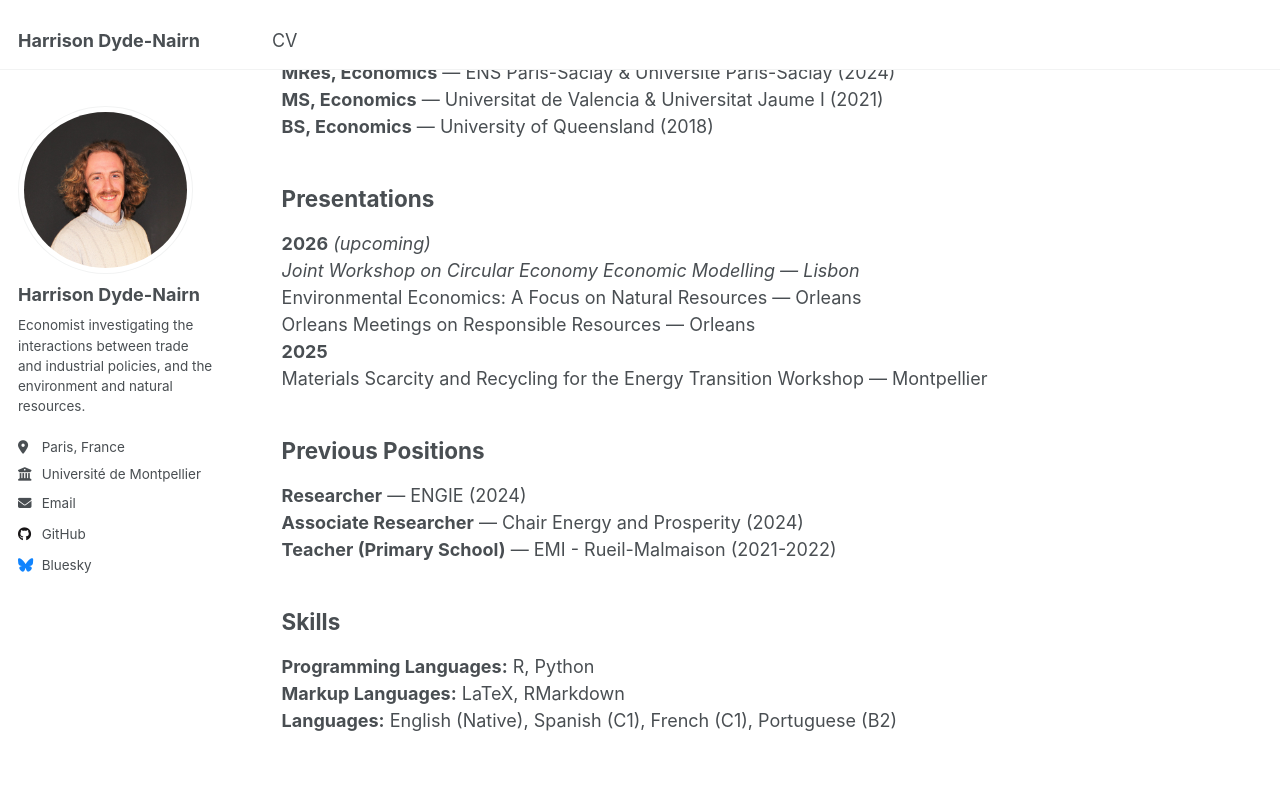
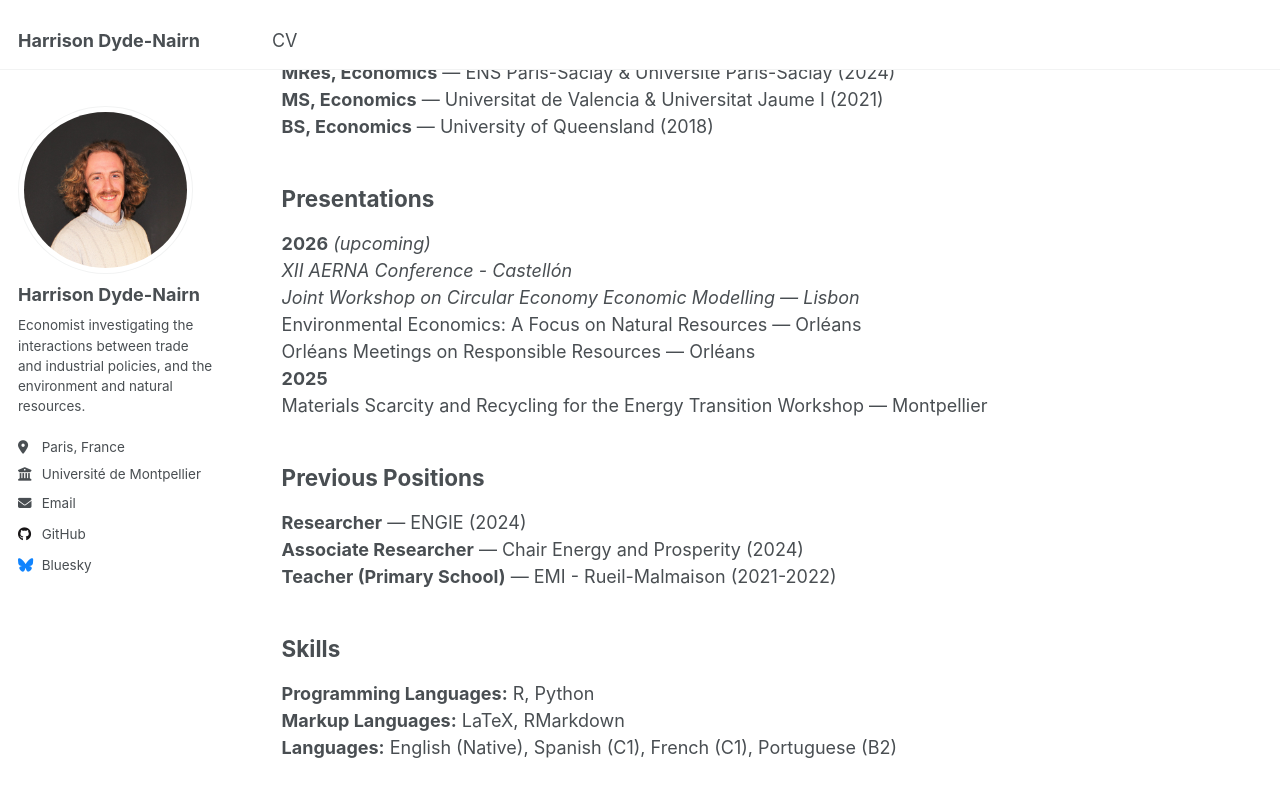
Before and after one commit to hdydenairn/hdydenairn.github.io, a Jekyll site: the page built from _pages/cv.md, in a window 1280 px wide and 900 px high, scrolled down 498 px. Shown: the top 797 px of the window. Built offline with Jekyll 4.4.1, drawn with Linux system fonts in a browser that asks for light colours.

Commit message:
Update cv.md

```diff
--- a/_pages/cv.md
+++ b/_pages/cv.md
@@ -27,9 +27,10 @@ redirect_from:
 
 ## Presentations
 
- **2026** *(upcoming)* <br>  *Joint Workshop on Circular Economy Economic Modelling — Lisbon* <br>
- Environmental Economics: A Focus on Natural Resources — Orleans <br>
- Orleans Meetings on Responsible Resources — Orleans <br>
+ **2026** *(upcoming)* <br>  *XII AERNA Conference - Castellón* <br>
+ *Joint Workshop on Circular Economy Economic Modelling — Lisbon* <br>
+ Environmental Economics: A Focus on Natural Resources — Orléans <br>
+ Orléans Meetings on Responsible Resources — Orléans <br>
  **2025** <br> Materials Scarcity and Recycling for the Energy Transition Workshop — Montpellier
 
 
```
